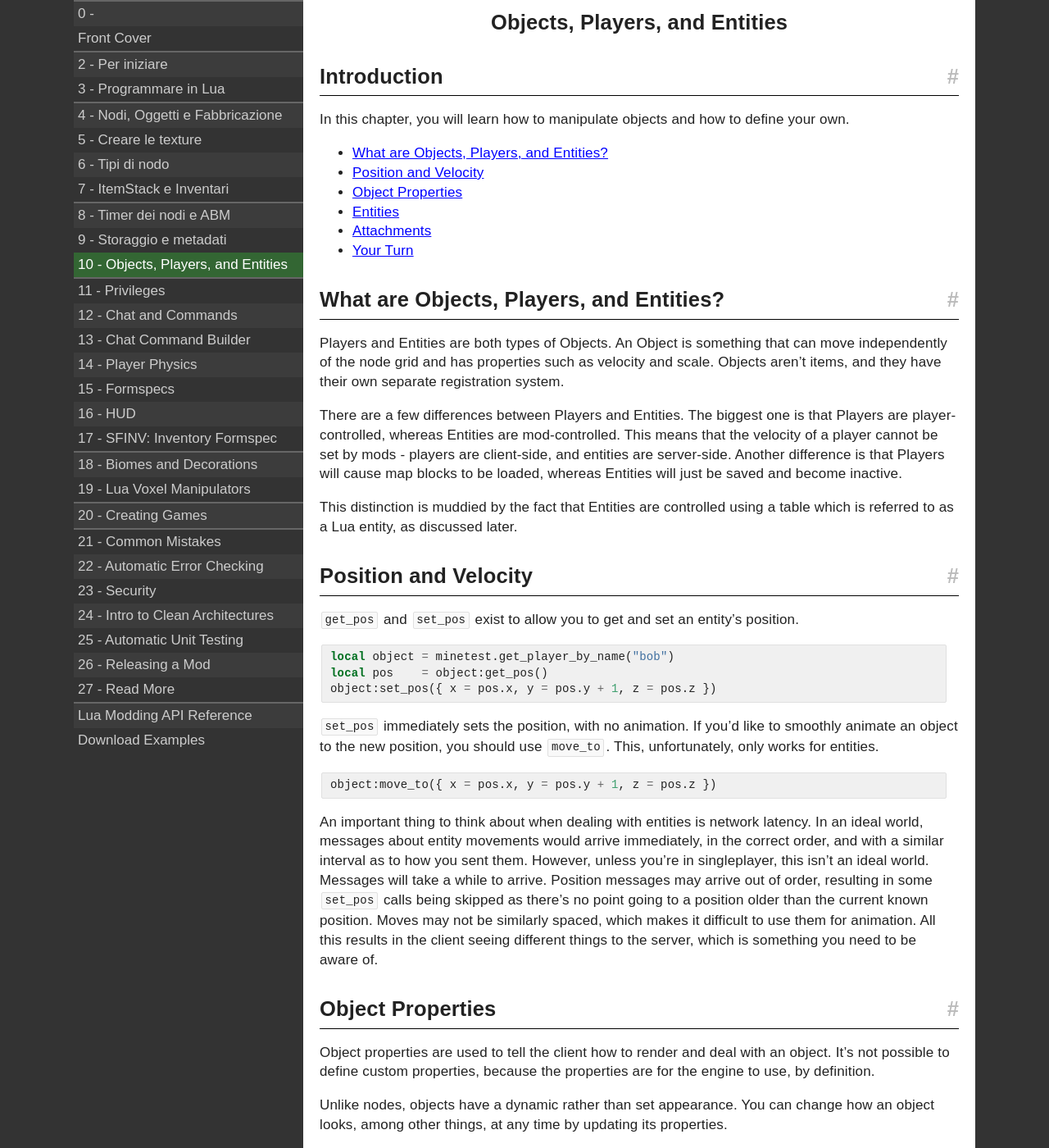
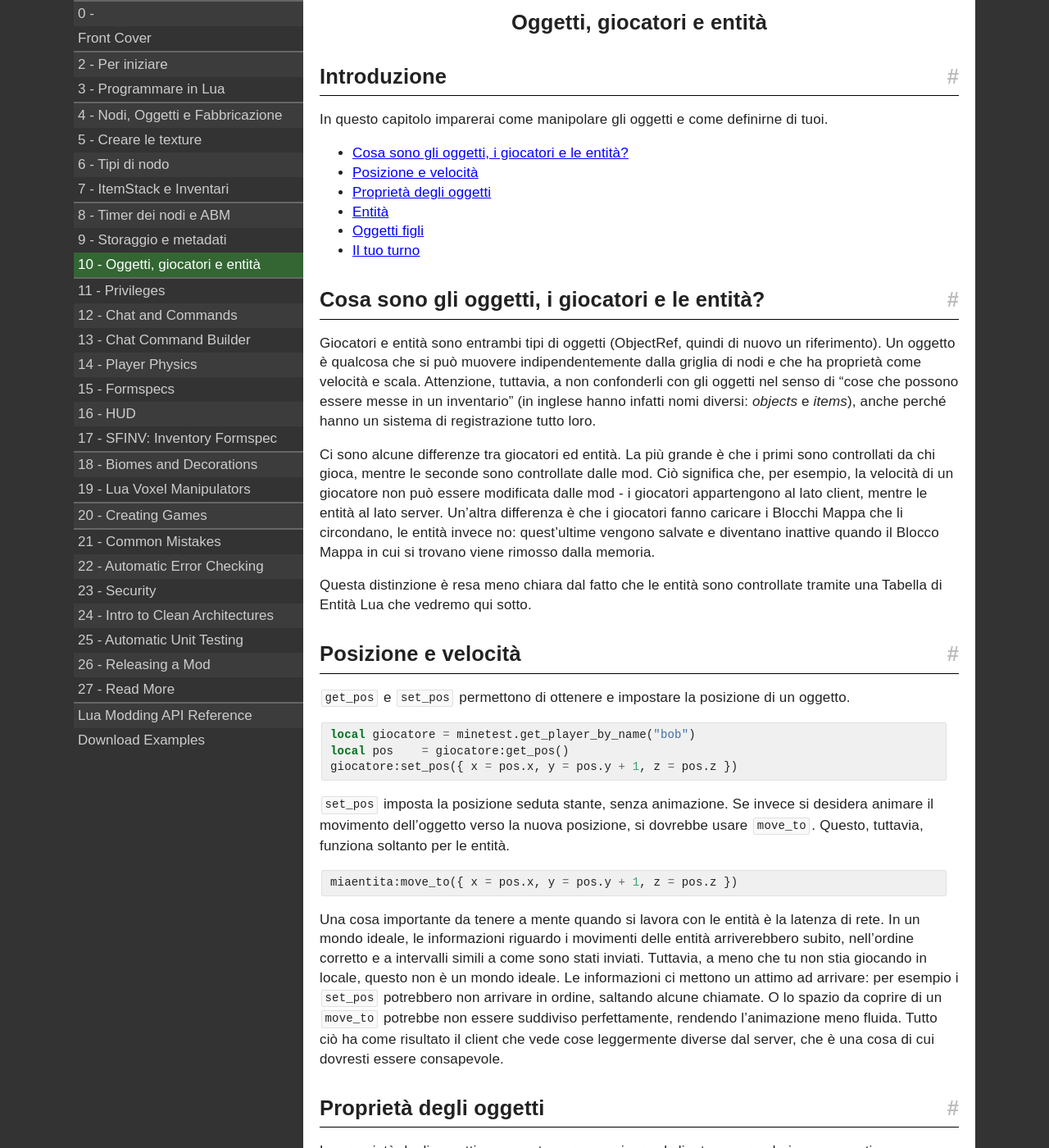
Before and after one commit to rubenwardy/minetest_modding_book, a Jekyll site: the page built from _it/map/objects.md, in a window 1280 px wide and 1400 px high. Shown: the whole window at 82% size. Built offline with Jekyll 4.4.1, drawn with Linux system fonts in a browser that asks for light colours; nearby versions of some CDN libraries; some of the changed text lies outside the part shown.

Commit message:
Objects, Players, and Entities - Italian translation added

````diff
--- a/_it/map/objects.md
+++ b/_it/map/objects.md
@@ -1,132 +1,105 @@
 ---
-title: Objects, Players, and Entities
+title: Oggetti, giocatori e entità
 layout: default
 root: ../..
 idx: 3.4
-description: Using an ObjectRef
+description: Alla scopera degli ObjectRef
 degrad:
     level: warning
-    title: Degrees and Radians
-    message: Attachment rotation is set in degrees, whereas object rotation is in radians.
-            Make sure to convert to the correct angle measurement.
+    title: Gradi e radianti
+    message: La rotazione dell'oggetto figlio è in gradi, mentre quella dell'oggetto è in radianti.
+            Assicurati di usare il metodo di misura corretto.
 ---
 
-## Introduction <!-- omit in toc -->
+## Introduzione <!-- omit in toc -->
 
-In this chapter, you will learn how to manipulate objects and how to define your
-own.
+In questo capitolo imparerai come manipolare gli oggetti e come definirne di tuoi.
 
-- [What are Objects, Players, and Entities?](#what-are-objects-players-and-entities)
-- [Position and Velocity](#position-and-velocity)
-- [Object Properties](#object-properties)
-- [Entities](#entities)
-- [Attachments](#attachments)
-- [Your Turn](#your-turn)
+- [Cosa sono gli oggetti, i giocatori e le entità?](#cosa-sono-gli-oggetti-i-giocatori-e-le-entita)
+- [Posizione e velocità](#posizione-e-velocita)
+- [Proprietà degli oggetti](#proprieta-degli-oggetti)
+- [Entità](#entita)
+- [Oggetti figli](#oggetti-figli)
+- [Il tuo turno](#il-tuo-turno)
 
-## What are Objects, Players, and Entities?
+## Cosa sono gli oggetti, i giocatori e le entità?
 
-Players and Entities are both types of Objects. An Object is something that can move
-independently of the node grid and has properties such as velocity and scale.
-Objects aren't items, and they have their own separate registration system.
+Giocatori e entità sono entrambi tipi di oggetti (ObjectRef, quindi di nuovo un riferimento). Un oggetto è qualcosa che si può muovere indipendentemente dalla griglia di nodi e che ha proprietà come velocità e scala.
+Attenzione, tuttavia, a non confonderli con gli oggetti nel senso di "cose che possono essere messe in un inventario" (in inglese hanno infatti nomi diversi: *objects* e *items*), anche perché hanno un sistema di registrazione tutto loro.
 
-There are a few differences between Players and Entities.
-The biggest one is that Players are player-controlled, whereas Entities are mod-controlled.
-This means that the velocity of a player cannot be set by mods - players are client-side,
-and entities are server-side.
-Another difference is that Players will cause map blocks to be loaded, whereas Entities
-will just be saved and become inactive.
+Ci sono alcune differenze tra giocatori ed entità.
+La più grande è che i primi sono controllati da chi gioca, mentre le seconde sono controllate dalle mod.
+Ciò significa che, per esempio, la velocità di un giocatore non può essere modificata dalle mod - i giocatori appartengono al lato client, mentre le entità al lato server.
+Un'altra differenza è che i giocatori fanno caricare i Blocchi Mappa che li circondano, le entità invece no: quest'ultime vengono salvate e diventano inattive quando il Blocco Mappa in cui si trovano viene rimosso dalla memoria.
 
-This distinction is muddied by the fact that Entities are controlled using a table
-which is referred to as a Lua entity, as discussed later.
+Questa distinzione è resa meno chiara dal fatto che le entità sono controllate tramite una Tabella di Entità Lua che vedremo qui sotto.
 
-## Position and Velocity
+## Posizione e velocità
 
-`get_pos` and `set_pos` exist to allow you to get and set an entity's position.
+`get_pos` e `set_pos` permettono di ottenere e impostare la posizione di un oggetto.
 
 ```lua
-local object = minetest.get_player_by_name("bob")
-local pos    = object:get_pos()
-object:set_pos({ x = pos.x, y = pos.y + 1, z = pos.z })
+local giocatore = minetest.get_player_by_name("bob")
+local pos    = giocatore:get_pos()
+giocatore:set_pos({ x = pos.x, y = pos.y + 1, z = pos.z })
 ```
 
-`set_pos` immediately sets the position, with no animation. If you'd like to
-smoothly animate an object to the new position, you should use `move_to`.
-This, unfortunately, only works for entities.
+`set_pos` imposta la posizione seduta stante, senza animazione.
+Se invece si desidera animare il movimento dell'oggetto verso la nuova posizione, si dovrebbe usare `move_to`.
+Questo, tuttavia, funziona soltanto per le entità.
 
 ```lua
-object:move_to({ x = pos.x, y = pos.y + 1, z = pos.z })
+miaentita:move_to({ x = pos.x, y = pos.y + 1, z = pos.z })
 ```
 
-An important thing to think about when dealing with entities is network latency.
-In an ideal world, messages about entity movements would arrive immediately,
-in the correct order, and with a similar interval as to how you sent them.
-However, unless you're in singleplayer, this isn't an ideal world.
-Messages will take a while to arrive. Position messages may arrive out of order,
-resulting in some `set_pos` calls being skipped as there's no point going to
-a position older than the current known position.
-Moves may not be similarly spaced, which makes it difficult to use them for animation.
-All this results in the client seeing different things to the server, which is something
-you need to be aware of.
+Una cosa importante da tenere a mente quando si lavora con le entità è la latenza di rete.
+In un mondo ideale, le informazioni riguardo i movimenti delle entità arriverebbero subito, nell'ordine corretto e a intervalli simili a come sono stati inviati.
+Tuttavia, a meno che tu non stia giocando in locale, questo non è un mondo ideale.
+Le informazioni ci mettono un attimo ad arrivare: per esempio i `set_pos` potrebbero non arrivare in ordine, saltando alcune chiamate.
+O lo spazio da coprire di un `move_to` potrebbe non essere suddiviso perfettamente, rendendo l'animazione meno fluida.
+Tutto ciò ha come risultato il client che vede cose leggermente diverse dal server, che è una cosa di cui dovresti essere consapevole.
 
-## Object Properties
+## Proprietà degli oggetti
 
-Object properties are used to tell the client how to render and deal with an
-object. It's not possible to define custom properties, because the properties are
-for the engine to use, by definition.
+Le proprietà degli oggetti sono usate per comunicare al client come renderizzare e gestire un oggetto.
+Non è possibile definire delle proprietà personalizzate, perché le proprietà sono per definizione fatte per essere usate dall'engine.
 
-Unlike nodes, objects have a dynamic rather than set appearance.
-You can change how an object looks, among other things, at any time by updating
-its properties.
+Al contrario dei nodi, gli oggetti hanno un comportamento dinamico.
+Si può per esempio cambiare il loro aspetto in qualsiasi momento, aggiornandone le proprietà:
 
 ```lua
-object:set_properties({
+oggetto:set_properties({
     visual      = "mesh",
-    mesh        = "character.b3d",
-    textures    = {"character_texture.png"},
+    mesh        = "omino.b3d",
+    textures    = {"omino_texture.png"},
     visual_size = {x=1, y=1},
 })
 ```
 
-The updated properties will be sent to all players in range.
-This is very useful to get a large amount of variety very cheaply, such as having
-different skins per-player.
+Le proprietà aggiornate verranno inviate a tutti i giocatori nelle vicinanze.
+Questo è molto utile per avere una vasto ammontare di varietà a basso costo, uno fra tanti l'avere diverse skin per giocatore.
 
-As shown in the next section, entities can have initial properties
-provided in their definition.
-The default Player properties are defined in the engine, however, so you'll
-need to use `set_properties()` in `on_joinplayer` to set the properties for newly
-joined players.
+Come mostrato nella prossima sezione, le entità possono avere delle proprietà iniziali, che andranno dichiarate nella loro definizione.
 
-## Entities
+## Entità
 
-An Entity has a definition table that resembles an item definition table.
-This table can contain callback methods, initial object properties, and custom
-members.
+Un'entità ha una tabella di definizione che ricorda quella degli oggetti (intesi come *items*).
+Questa tabella può contenere metodi di callback, proprietà iniziali e membri personalizzati.
 
-However, entities differ in one very important way from items. When an entity is
-emerged (ie: loaded or created), a new table is created for that entity that
-*inherits* from the definition table using metatables.
-This new table is commonly referred to as a Lua Entity table.
+Tuttavia, c'è una differenza sostanziale tra le due; perché quando un'entità appare (come quando viene creata o caricata) una nuova tabella viene generata per quell'entità, *ereditando* le proprietà dalla tabella originaria tramite una metatabella.
+Ci si riferisce solitamente a questa nuova tabella con Tabella di Entità Lua e può essere usata per immagazzinare variabili per quella specifica entità.
 
-Metatables are an important Lua feature that you will need
-to be aware of, as it is an essential part of the Lua language.
+Le metatabelle rappresentano un aspetto importante di Lua, che bisogna tenere bene a mente in quanto sono una parte essenziale del linguaggio.
 
-In layman's terms, a metatable allows you to control how the table behaves when
-using certain Lua syntax. The most common use of metatables is the ability to use
-another table as a prototype, defaulting to the other table's properties and methods when
-they do not exist in the current table.
+In parole povere, le metatabelle permettono di controllare come si comporta una tabella quando viene usata una certa sintassi in Lua.
+Vengono usate soprattutto per la loro abilità di usare un'altra tabella come prototipo, fungendo da valori di base di quest'ultima quando essa non contiene le proprietà e i metodi richiesti.
 
-Say you want to access member X on table A. If table A has that member, then
-it will be returned as normal. However, if the table doesn't have that member but
-it does have a metatable could table B, then table B will be checked to see if it
-has that member.
-
-<!--table A is a metatable of table B, then table
-B will have all the properties and methods of table A if the derived table doesn't
-have any itself.-->
+Mettiamo che si voglia accedere al campo X della tabella A.
+Se la tabella A ha quel campo, allora ritornerà normalmente.
+Tuttavia, se X non esiste ma esiste una metatabella B associata ad A, B verrà ispezionata alla ricerca di un eventuale X prima di ritornare (eventualmente) nil.
 
 ```lua
-local MyEntity = {
+local MiaEntita = {
     initial_properties = {
         hp_max = 1,
         physical = true,
@@ -139,36 +112,32 @@ local MyEntity = {
         initial_sprite_basepos = {x = 0, y = 0},
     },
 
-    message = "Default message",
+    messaggio = "Messaggio predefinito",
 }
 
-function MyEntity:set_message(msg)
-    self.message = msg
+function MiaEntita:imposta_messaggio(msg)
+    self.messaggio = msg
 end
 ```
 
-When an entity has emerged, a table is created for it by copying everything from
-its type table.
-This table can be used to store variables for that particular entity.
-
-Both an ObjectRef and an entity table provide ways to get the counterpart:
+Sia la tabella di un ObjectRef che quella di un'entità forniscono modi per ottenerne la controparte:
 
 ```lua
-local entity = object:get_luaentity()
-local object = entity.object
-print("entity is at " .. minetest.pos_to_string(object:get_pos()))
+local entita = oggetto:get_luaentity()
+local oggetto = entita.object
+print("L'entità si trova a " .. minetest.pos_to_string(oggetto:get_pos()))
 ```
 
-There are a number of available callbacks for use with entities.
-A complete list can be found in [lua_api.txt]({{ page.root }}/lua_api.html#registered-entities).
+Ci sono diversi callback disponibili da usare per le entità.
+Una lista completa può essere trovata in [lua_api.txt]({{ page.root }}/lua_api.html#registered-entities).
 
 ```lua
-function MyEntity:on_step(dtime)
-    local pos      = self.object:get_pos()
-    local pos_down = vector.subtract(pos, vector.new(0, 1, 0))
+function MiaEntita:on_step(dtime)
+    local pos      = self.oggetto:get_pos()
+    local pos_giu = vector.subtract(pos, vector.new(0, 1, 0))
 
     local delta
-    if minetest.get_node(pos_down).name == "air" then
+    if minetest.get_node(pos_giu).name == "air" then
         delta = vector.new(0, -1, 0)
     elseif minetest.get_node(pos).name == "air" then
         delta = vector.new(0, 0, 1)
@@ -178,104 +147,88 @@ function MyEntity:on_step(dtime)
 
     delta = vector.multiply(delta, dtime)
 
-    self.object:move_to(vector.add(pos, delta))
+    self.oggetto:move_to(vector.add(pos, delta))
 end
 
-function MyEntity:on_punch(hitter)
+function MiaEntita:on_punch(hitter)
     minetest.chat_send_player(hitter:get_player_name(), self.message)
 end
 ```
 
-Now, if you were to spawn and use this entity, you'd notice that the message
-would be forgotten when the entity becomes inactive then active again.
-This is because the message isn't saved.
-Rather than saving everything in the entity table, Minetest gives you control over
-how to save things.
-Staticdata is a string which contains all the custom information that
-needs to stored.
+Ora, se si volesse spawnare e usare questa entità, si noterà che il messaggio andrebbe perduto quando l'entità diventa inattiva per poi ritornare attiva.
+Questo succede perché il messaggio non è salvato.
+Al posto di salvare tutto nella tabella dell'entità, Minetest ti permette di scegliere come salvare le cose.
+Questo succede nella *Staticdata*, una stringa che contiene tutte le informazioni personalizzate che si vogliono ricordare.
 
 ```lua
-function MyEntity:get_staticdata()
+function MiaEntita:get_staticdata()
     return minetest.write_json({
-        message = self.message,
+        messaggio = self.messaggio,
     })
 end
 
-function MyEntity:on_activate(staticdata, dtime_s)
+function MiaEntita:on_activate(staticdata, dtime_s)
     if staticdata ~= "" and staticdata ~= nil then
         local data = minetest.parse_json(staticdata) or {}
-        self:set_message(data.message)
+        self:imposta_messaggio(data.messaggio)
     end
 end
 ```
 
-Minetest may call `get_staticdata()` as many times as it wants and at any time.
-This is because Minetest doesn't wait for a MapBlock to become inactive to save
-it, as this would result in data loss. MapBlocks are saved roughly every 18
-seconds, so you should notice a similar interval for `get_staticdata()` being called.
+Minetest può chiamare `get_staticdata()` quando e quante volte vuole.
+Questo perché non aspetta che un Blocco Mappa diventi inattivo per salvarlo, in quanto comporterebbe una perdita di informazioni.
+I Blocchi Mappa sono salvati circa ogni 18 secondi, quindi dovresti notare un simile intervallo per la chiamata a `get_staticdata()`.
 
-`on_activate()`, on the other hand, will only be called when an entity becomes
-active either from the MapBlock becoming active or from the entity spawning.
-This means that staticdata could be empty.
+`on_activate()`, d'altro canto, viene chiamato solo quando un'entità diventa attiva o nel Blocco Mappa appena caricato o quando spawna.
+Questo significa che il suo staticdata inizialmente potrebbe essere vuoto (dato l'intervallo di 18 secondi).
 
-Finally, you need to register the type table using the aptly named `register_entity`.
+Infine, c'è bisogno di registrare la tabella usando `register_entity`.
 
 ```lua
-minetest.register_entity("mymod:entity", MyEntity)
+minetest.register_entity("miamod:entita", MiaEntita)
 ```
 
-The entity can be spawned by a mod like so:
+L'entità può essere spawnata da una mod nel seguente modo:
 
 ```lua
 local pos = { x = 1, y = 2, z = 3 }
-local obj = minetest.add_entity(pos, "mymod:entity", nil)
+local oggetto = minetest.add_entity(pos, "miamod:entita", nil)
 ```
 
-The third parameter is the initial staticdata.
-To set the message, you can use the entity table method:
+Il terzo parametro è lo staticdata inziale.
+Per impostare il messaggio, puoi usare la Tabella di Entità Lua:
 
 ```lua
-obj:get_luaentity():set_message("hello!")
+oggetto:get_luaentity():imposta_messaggio("ciao!")
 ```
 
-Players with the *give* [privilege](../players/privileges.html) can
-use a [chat command](../players/chat.html) to spawn entities:
+## Oggetti figli
 
-    /spawnentity mymod:entity
-
-## Attachments
-
-Attached objects will move when the parent - the object they are attached to -
-is moved. An attached object is said to be a child of the parent.
-An object can have an unlimited number of children, but at most one parent.
+Gli oggetti figli (*attachments*) si muovono quando il genitore - l'oggetto al quale sono legati - viene mosso.
+Un oggetto può possedere un numero illimitato di figli, ma non più di un genitore.
 
 ```lua
-child:set_attach(parent, bone, position, rotation)
+figlio:set_attach(parent, bone, position, rotation)
 ```
 
-An Object's `get_pos()` will always return the global position of the object, no
-matter whether it is attached or not.
-`set_attach` takes a relative position, but not as you'd expect.
-The attachment position is relative to the parent's origin as scaled up by 10 times.
-So, `0,5,0` would be half a node above the parent's origin.
+Il `get_pos()` di un oggetto ritornerà sempre la sua posizione globale, a prescindere dal fatto che sia figlio o meno.
+`set_attach` prende invece una posizione relativa, ma non è quello che credi: la posizione del figlio è relativa a quella del genitore *amplificata quest'ultima* di 10 volte.
+Quindi, `0,5,0` sarà metà nodo in alto rispetto al genitore.
 
 {% include notice.html notice=page.degrad %}
 
-For 3D models with animations, the bone argument is used to attach the entity
-to a bone.
-3D animations are based on skeletons - a network of bones in the model where
-each bone can be given a position and rotation to change the model, for example,
-to move the arm.
-Attaching to a bone is useful if you want to make a character hold something:
+Per i modelli 3D animati, il parametro `bone` (osso) è usato per collegare un'entità a un osso.
+Le animazioni 3D sono basate su degli scheletri - una rete di ossa nel modello dove ogni osso può avere una posizione e rotazione per cambiare il modello, tipo per muovere un braccio.
+Il collegamento a un osso è utile se si vuole per esempio far impugnare qualcosa al personaggio:
 
 ```lua
-obj:set_attach(player,
-    "Arm_Right",           -- default bone
-    {x=0.2, y=6.5, z=3},   -- default position
-    {x=-100, y=225, z=90}) -- default rotation
+oggetto:set_attach(player,
+    "Braccio destro",      -- osso predefinito
+    {x=0.2, y=6.5, z=3},   -- posizione predefinita
+    {x=-100, y=225, z=90}) -- rotazione predefinita
 ```
 
-## Your Turn
+## Il tuo turno
 
-* Make a windmill by combining nodes and an entity.
-* Make a mob of your choice (using just the entity API, and without using any other mods).
+* Fai un mulino combinando dei nodi con un'entità.
+* Crea un mostro di tua scelta (usando l'API delle entità, e senza usare altre mod).
````
